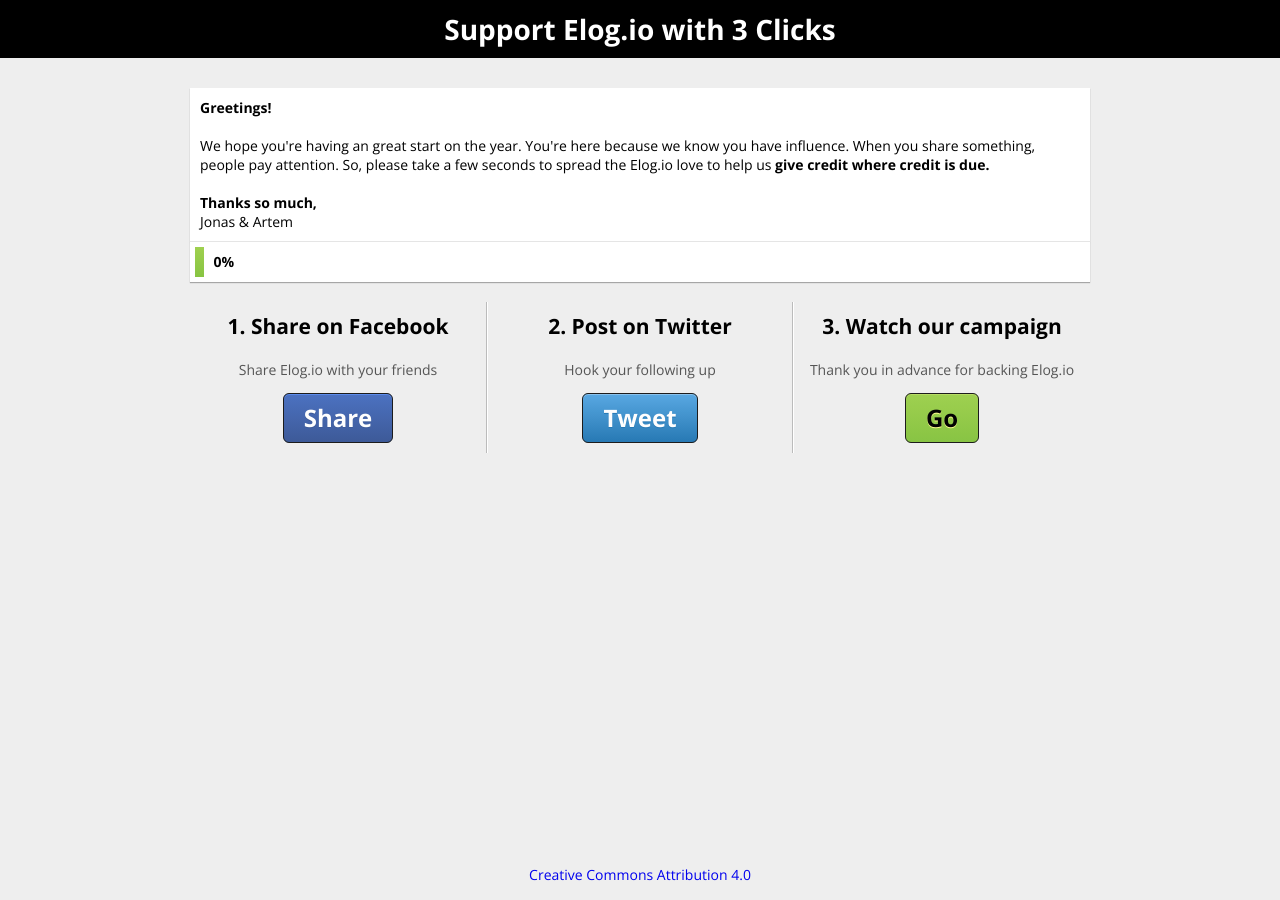
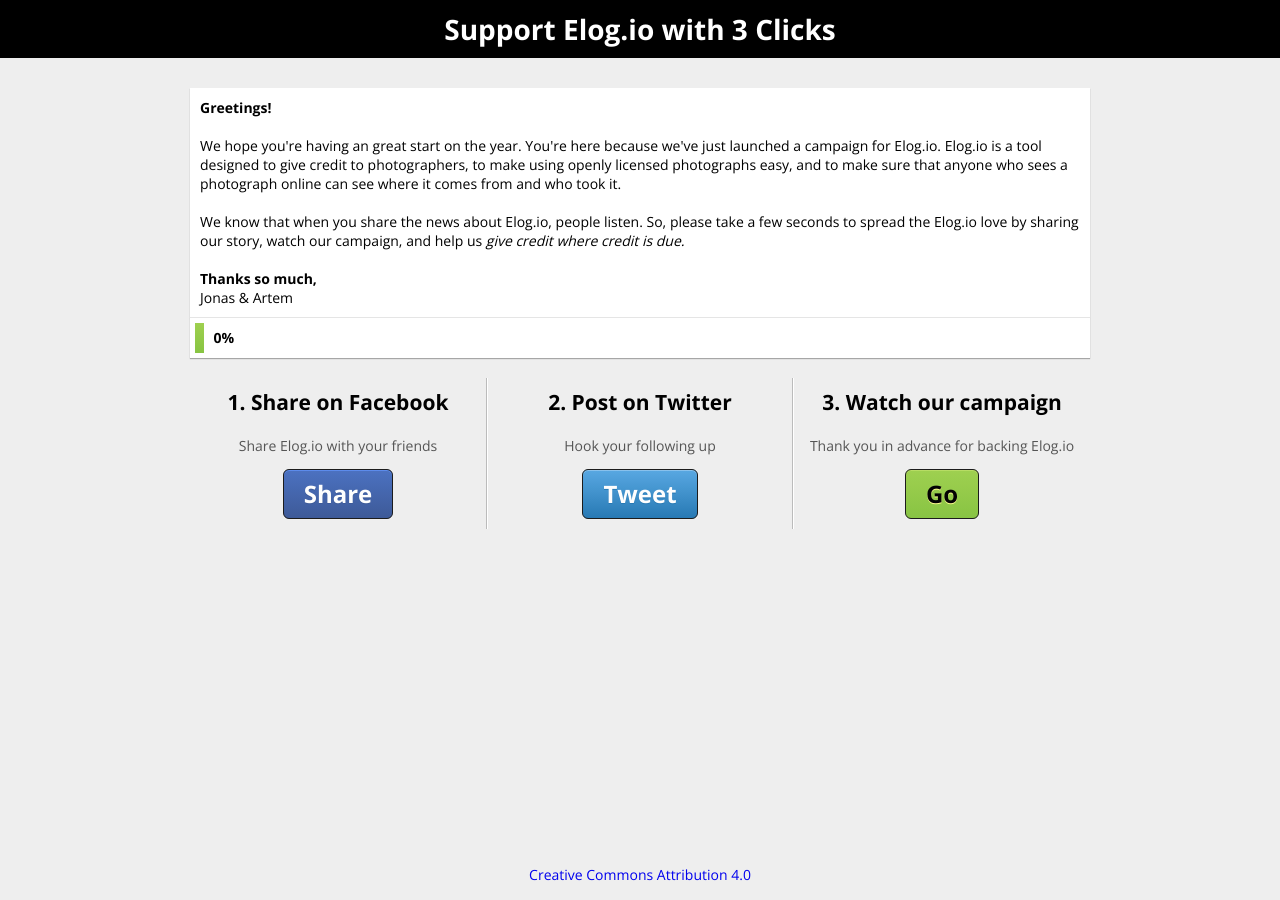
Before and after one commit to commonsmachinery/elogio, a Jekyll site: the page 40m/index.html, which Jekyll copies as it is, in a window 1280 px wide. Built offline with Jekyll 4.4.1, drawn with Linux system fonts in a browser that asks for light colours; nearby versions of some CDN libraries.

Commit message:
Updated message

```diff
--- a/40m/index.html
+++ b/40m/index.html
@@ -12,7 +12,12 @@
         <h1>Support Elog.io with 3 Clicks</h1>
         <div id="container">
             <p id="welcome">
-                <b>Greetings!</b><br /><br />We hope you're having an great start on the year. You're here because we know you have influence. When you share something, people pay attention. So, please take a few seconds to spread the Elog.io love to help us <strong>give credit where credit is due.</strong>
+                <b>Greetings!</b><br /><br />We hope you're having an great start on the year. You're here because we've just launched a campaign for Elog.io. Elog.io is a tool designed to give credit to photographers, to make using openly licensed photographs easy, and to make sure that anyone who sees a photograph online can see where it comes from and who took it.
+<br />
+<br />
+We know that when you share the news about Elog.io, people listen.
+So, please take a few seconds to spread the Elog.io love by sharing
+our story, watch our campaign, and help us <i>give credit where credit is due.</i>
                 <br /><br />
                 <b>Thanks so much,</b>
                 <br />
--- a/40m/share.js
+++ b/40m/share.js
@@ -23,7 +23,7 @@
 
     $('.twitter').on('click', function() {
         var loc = encodeURIComponent('http://elog.io/40m'),
-                title = "Credit where credit is due, join the #attributionrevolutoin — ",
+                title = "Credit where credit is due, join the #attributionrevolution — ",
                 w = 580, h = 300,
                 left = (screen.width/2)-(w/2),
                 top = (screen.height/2)-(h/2);
```
